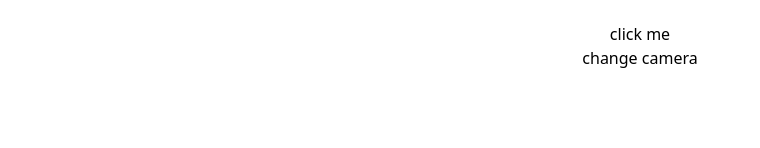
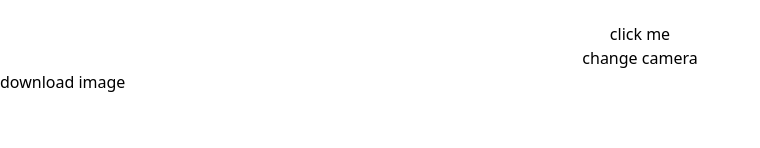
Before and after one commit to kakotyanimesh/geotag-photo-app, a Next.js app: page / in a window 1280 px wide. Shown: the part 152-300 px from the top of the page, without its empty margins (0-760 px from the left). Built offline with nearby package versions, Linux system fonts and the light colour scheme; no server answers.

Commit message:
adding_downloading_function

```diff
--- a/src/app/componets/camera.tsx
+++ b/src/app/componets/camera.tsx
@@ -48,6 +48,15 @@ export default function Camera(){
         setImageSrc(dataUrl)
 
     }
+
+    const downloadImage = () => {
+        if(imageSrc){
+            const a = document.createElement("a")
+            a.href = imageSrc
+            a.download = "image.png"
+            a.click()
+        }
+    }
     return (
         <div>
             <div className="flex flex-col justify-center items-center">
@@ -74,6 +83,7 @@ export default function Camera(){
                     />
                     )
                 }
+                <button onClick={downloadImage}>download image</button>
 
             </div>
         </div>
```
